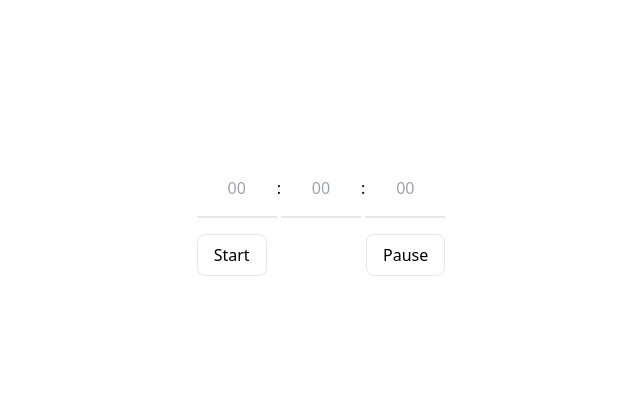
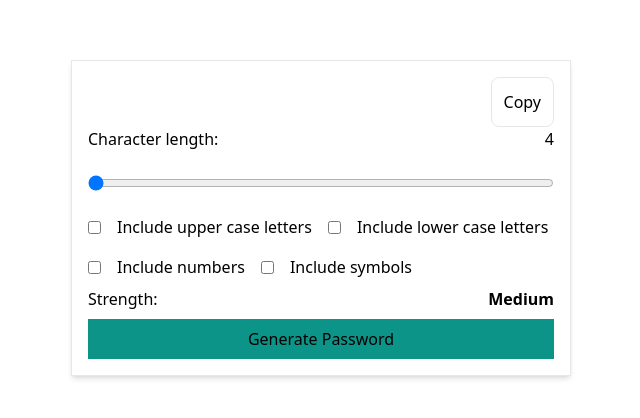
Before and after one commit to sugappa55/frontend-system-design, a React (Vite) app: page / in a window 1280 px wide. Shown: the part 182-600 px from the top of the page, without its empty margins (319-959 px from the left). Built offline with nearby package versions, Linux system fonts and the light colour scheme.

Commit message:
Password generator

```diff
--- a/src/App.tsx
+++ b/src/App.tsx
@@ -6,7 +6,8 @@
 // import { BreadcrumbsPreview } from './components/Breadcrumbs';
 // import GridLights from './machine-coding-questions/GridLights';
 // import CursorFollower from './machine-coding-questions/CursorFollower';
-import CountDownTimer from './machine-coding-questions/CountDownTimer';
+import PasswordGenerator from './machine-coding-questions/PasswordGenerator';
+// import CountDownTimer from './machine-coding-questions/CountDownTimer';
 // import LikeButton from './machine-coding-questions/LikeButton';
 // import { MultiSelectSearchPreview } from './machine-coding-questions/MultiSelectSearch';
 // import { InfiniteScrollPreview } from './machine-coding-questions/InfiniteScroll';
@@ -70,7 +71,8 @@ function App() {
       {/* <CursorFollower /> */}
       {/* <LikeButton /> */}
       {/* <MultiSelectSearchPreview /> */}
-      <CountDownTimer />
+      {/* <CountDownTimer /> */}
+      <PasswordGenerator />
     </div>
   );
 }
--- /dev/null
+++ b/src/machine-coding-questions/PasswordGenerator.tsx
@@ -0,0 +1,104 @@
+import { ChangeEvent, useRef, useState } from 'react';
+
+const data = [
+  {
+    label: 'Include upper case letters',
+    value: 'ABCDEFGHIJKLMNOPQRSTUVWXYZ'
+  },
+  {
+    label: 'Include lower case letters',
+    value: 'abcdefghijklmnopqrstuvwxyz'
+  },
+  {
+    label: 'Include numbers',
+    value: '0123456789'
+  },
+  {
+    label: 'Include symbols',
+    value: '!@#$&-_.'
+  }
+];
+
+function generatePassword(length: number, fromString: string) {
+  let output = '';
+  for (let i = 0; i <= length; i++) {
+    const index = Math.ceil(Math.random() * fromString.length) - 1;
+    if (fromString[index]) output += fromString[index];
+  }
+  return output;
+}
+
+const PasswordGenerator = () => {
+  const [length, setLength] = useState(4);
+  const [password, setPassword] = useState('');
+  const passwordCharsContainer = useRef(new Set());
+  const [copied, setCopied] = useState(false);
+
+  const handleChangeCheckBox = (e: ChangeEvent<HTMLInputElement>) => {
+    const { value, checked } = e.target;
+    if (checked && !passwordCharsContainer.current.has(value)) passwordCharsContainer.current.add(value);
+    else passwordCharsContainer.current.delete(value);
+  };
+
+  const handleGenerate = () => {
+    const targetString = Array.from(passwordCharsContainer.current).join('');
+    const output = generatePassword(length, targetString);
+    setPassword(output);
+  };
+
+  const handleCopy = () => {
+    navigator.clipboard.writeText(password).then(() => {
+      setCopied(true);
+      setTimeout(() => {
+        setCopied(false);
+      }, 600);
+    });
+  };
+
+  return (
+    <div className=' w-[500px] p-4 border shadow-md'>
+      {/* Password */}
+      <div className='flex justify-between'>
+        <div className='font-bold'>{password}</div>
+        <button className='p-3 border rounded-lg' onClick={handleCopy}>
+          {copied ? 'Copied' : 'Copy'}
+        </button>
+      </div>
+
+      <div className='flex flex-col gap-2'>
+        <div className='flex justify-between'>
+          <span>Character length:</span>
+          <span>{length}</span>
+        </div>
+        <input
+          type='range'
+          className='w-full my-4'
+          min={4}
+          max={24}
+          onChange={e => setLength(+e.target.value)}
+          value={length}
+        />
+      </div>
+
+      <div className='flex flex-wrap gap-4 my-2'>
+        {data.map(elem => (
+          <label className='flex items-center gap-4'>
+            <input type='checkbox' value={elem.value} onChange={handleChangeCheckBox} />
+            {elem.label}
+          </label>
+        ))}
+      </div>
+
+      <div className='flex justify-between my-2'>
+        <span>Strength: </span>
+        <strong>Medium</strong>
+      </div>
+
+      <button className='py-2 text-center w-full bg-teal-600' onClick={handleGenerate}>
+        Generate Password
+      </button>
+    </div>
+  );
+};
+
+export default PasswordGenerator;
```
